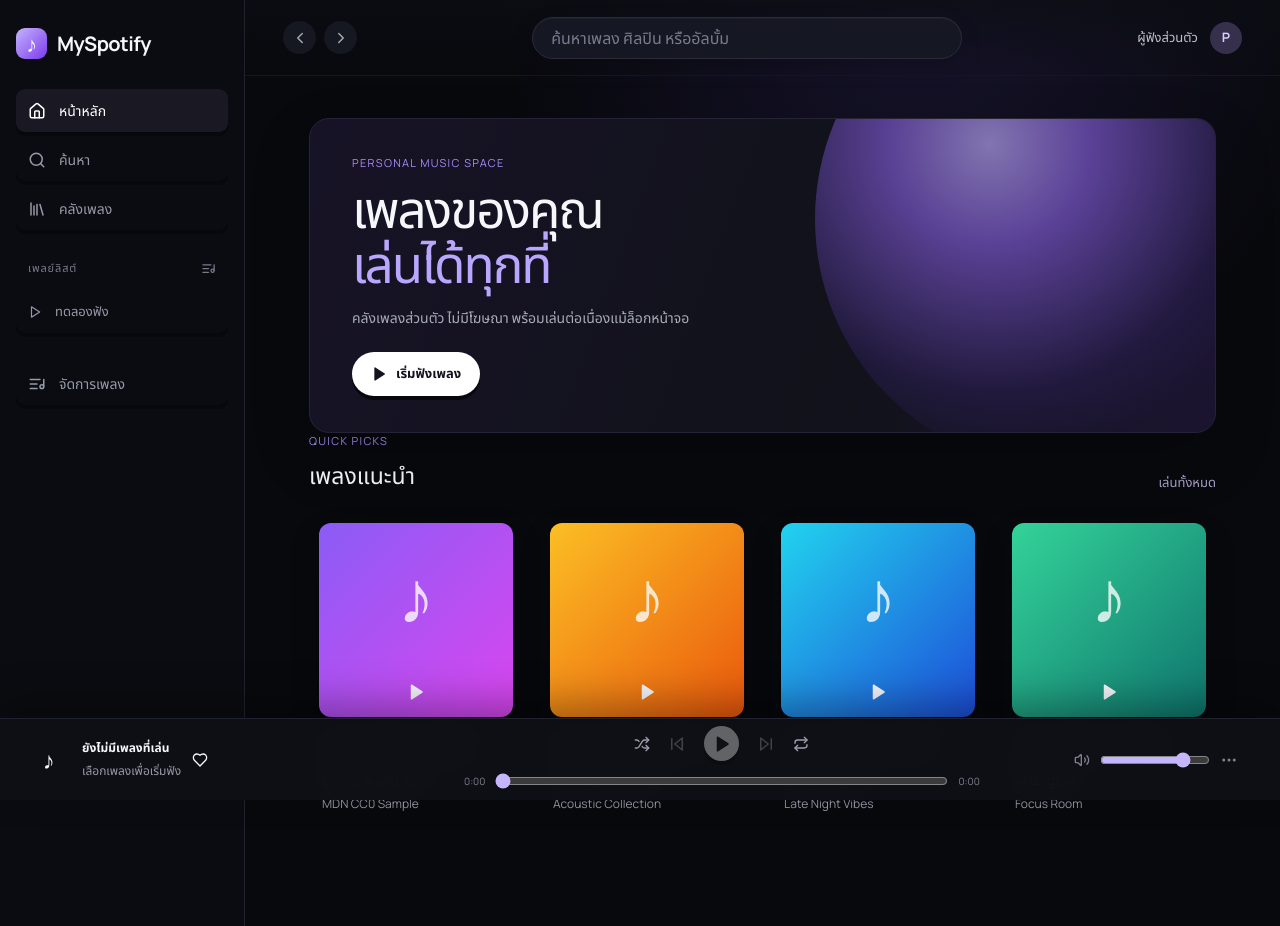
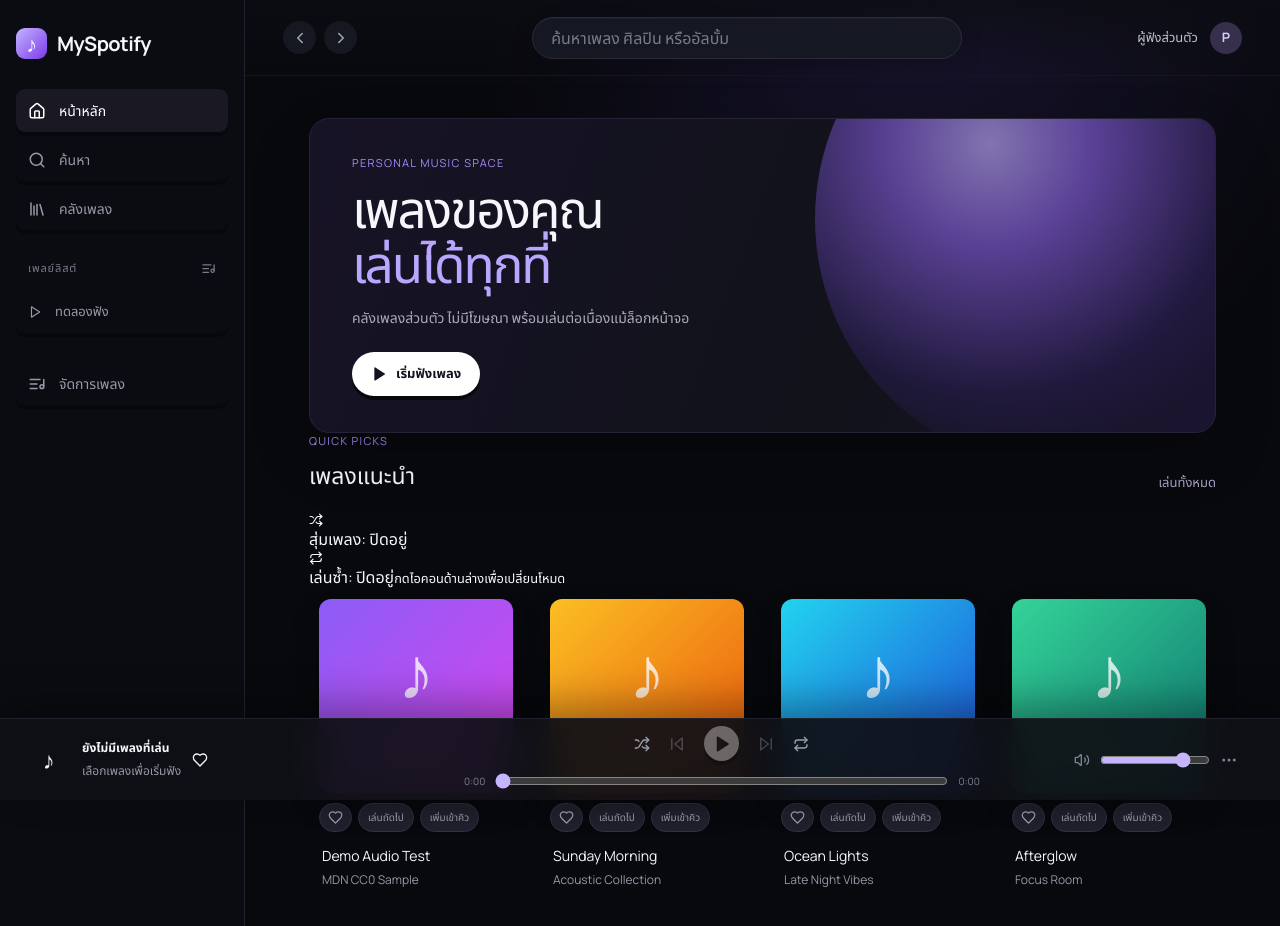
Before and after one commit to masterphum07-web/Phumtify, a Next.js app: page / in a window 1280 px wide. Shown: the top 926 px of the page. Built offline with nearby package versions, Linux system fonts and the light colour scheme.

Commit message:
feat: show playback mode descriptions

```diff
--- a/app/page.tsx
+++ b/app/page.tsx
@@ -53,7 +53,7 @@ export default function Home() {
       <header className="topbar"><div className="history"><button type="button" aria-label="ย้อนกลับ"><ChevronLeft size={18} /></button><button type="button" aria-label="ไปข้างหน้า"><ChevronRight size={18} /></button></div><input id="search" className="search-input" placeholder="ค้นหาเพลง ศิลปิน หรืออัลบั้ม" /><div className="profile"><span>ผู้ฟังส่วนตัว</span><span className="avatar">P</span></div></header>
       <section className="content-scroll" id="library">
         <div className="hero"><div><p className="eyebrow">PERSONAL MUSIC SPACE</p><h1>เพลงของคุณ<br /><span>เล่นได้ทุกที่</span></h1><p className="hero-copy">คลังเพลงส่วนตัว ไม่มีโฆษณา พร้อมเล่นต่อเนื่องแม้ล็อกหน้าจอ</p><button className="primary-button" type="button" onClick={() => playTrack(tracks[0], tracks)}><Play size={16} fill="currentColor" />เริ่มฟังเพลง</button></div><div className="hero-orb">♫</div></div>
-        <div className="section-heading"><div><p className="eyebrow">QUICK PICKS</p><h2>เพลงแนะนำ</h2></div><button type="button" className="text-button" onClick={() => playTrack(tracks[0], tracks)}>เล่นทั้งหมด</button></div>
+        <div className="section-heading"><div><p className="eyebrow">QUICK PICKS</p><h2>เพลงแนะนำ</h2></div><button type="button" className="text-button" onClick={() => playTrack(tracks[0], tracks)}>เล่นทั้งหมด</button></div><div className="player-guide"><span><Shuffle size={14} /> สุ่มเพลง: {isShuffle ? 'เปิดอยู่' : 'ปิดอยู่'}</span><span><Repeat size={14} /> เล่นซ้ำ: {repeatMode === 'off' ? 'ปิดอยู่' : repeatMode === 'all' ? 'ทั้งหมด' : 'เพลงเดียว'}</span><small>กดไอคอนด้านล่างเพื่อเปลี่ยนโหมด</small></div>
         <div className="track-grid">{tracks.map((track) => <article className={`track-card ${currentTrack?.id === track.id ? 'selected' : ''}`} key={track.id} onClick={() => playTrack(track, tracks)}><div className={`cover-art bg-gradient-to-br ${track.color}`}><span>♪</span><button type="button" aria-label={`เล่น ${track.title}`} onClick={(e) => { e.stopPropagation(); playTrack(track, tracks); }}><Play size={18} fill="currentColor" /></button></div><div className="track-actions"><button type="button" aria-label={likedIds.includes(track.id) ? 'นำออกจากเพลงที่ชอบ' : 'เพิ่มในเพลงที่ชอบ'} className={likedIds.includes(track.id) ? 'liked' : ''} onClick={(e) => { e.stopPropagation(); toggleLike(track.id); }}><Heart size={15} fill={likedIds.includes(track.id) ? 'currentColor' : 'none'} /></button><button type="button" onClick={(e) => { e.stopPropagation(); playNext(track); }}>เล่นถัดไป</button><button type="button" onClick={(e) => { e.stopPropagation(); addToQueue(track); }}>เพิ่มเข้าคิว</button></div><h3>{track.title}</h3><p>{track.artist}</p></article>)}</div>
       </section>
     </main>
```
